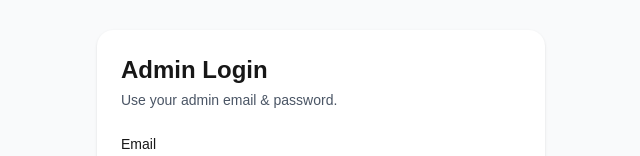
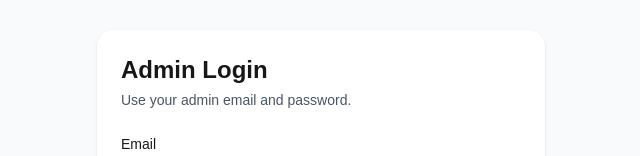
Before and after one commit to Nippie800/luxeboat-os, a Next.js app: page /admin/login in a window 1280 px wide. Shown: the part 216-372 px from the top of the page, without its empty margins (319-959 px from the left). Built offline with nearby package versions, Linux system fonts and the light colour scheme; no server answers.

Commit message:
update login page

```diff
--- a/src/app/admin/login/page.tsx
+++ b/src/app/admin/login/page.tsx
@@ -32,12 +32,12 @@
       <div className="bg-white rounded-2xl shadow p-6 max-w-md w-full">
         <h1 className="text-2xl font-semibold">Admin Login</h1>
         <p className="text-sm text-gray-600 mt-1">
-          Use your admin email & password.
+          Use your admin email and password.
         </p>
 
         <form onSubmit={onSubmit} className="mt-6 space-y-4">
           <div>
-            <label className="block text-sm font-medium" htmlFor="email">
+            <label htmlFor="email" className="block text-sm font-medium">
               Email
             </label>
             <input
@@ -52,7 +52,7 @@
           </div>
 
           <div>
-            <label className="block text-sm font-medium" htmlFor="password">
+            <label htmlFor="password" className="block text-sm font-medium">
               Password
             </label>
             <input
@@ -67,6 +67,7 @@
           </div>
 
           <button
+            type="submit"
             disabled={loading}
             className="w-full bg-black text-white p-3 rounded-xl disabled:opacity-50"
           >
```
